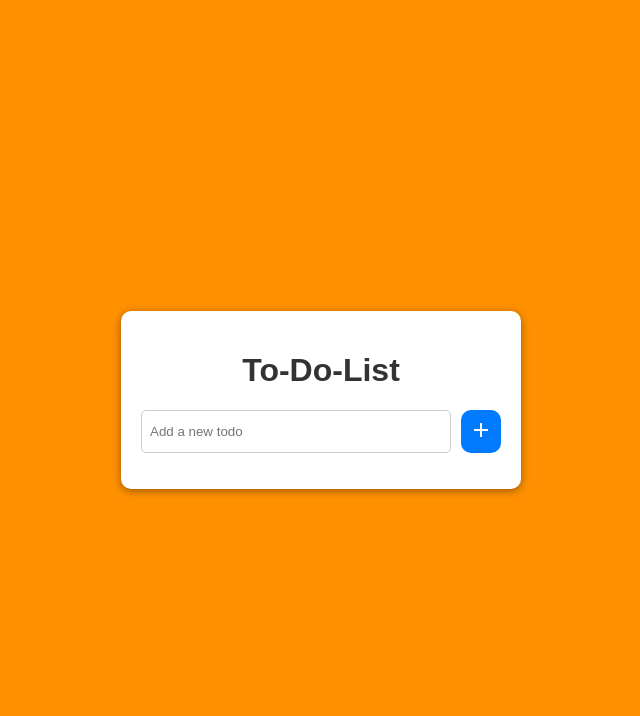
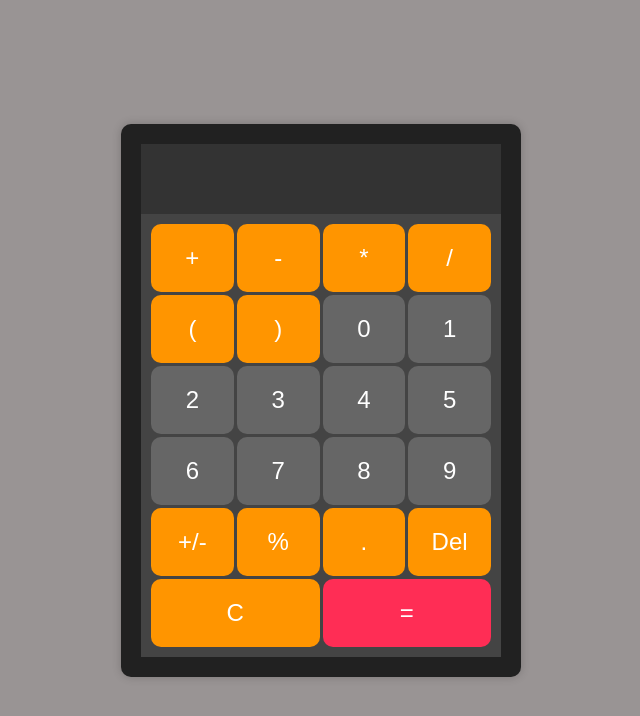
Before and after one commit to Nkbalaji2002/Temp-Ctrl-App, a React (Vite) app: page / in a window 1280 px wide. Shown: the top 716 px of the page, without its empty margins (319-959 px from the left). Built offline with nearby package versions, Linux system fonts and the light colour scheme.

Commit message:
calculator

```diff
--- a/index.html
+++ b/index.html
@@ -4,7 +4,7 @@
     <meta charset="UTF-8" />
     <link rel="icon" type="image/svg+xml" href="/vite.svg" />
     <meta name="viewport" content="width=device-width, initial-scale=1.0" />
-    <title>To-do-List</title>
+    <title>Calculator</title>
   </head>
   <body>
     <div id="root"></div>
--- a/package.json
+++ b/package.json
@@ -16,6 +16,7 @@
     "@mui/material": "^5.14.5",
     "axios": "^1.4.0",
     "localforage": "^1.10.0",
+    "mathjs": "^11.9.1",
     "react": "^18.2.0",
     "react-dom": "^18.2.0",
     "react-router-dom": "^6.15.0"
--- a/src/App.tsx
+++ b/src/App.tsx
@@ -1,11 +1,11 @@
 import React from "react";
-import ToDoList from "./components/ToDoList";
+import Calc from "./components/Calc";
 
 export const App: React.FC = () => {
   return (
     <>
       <div className="app">
-        <ToDoList />
+        <Calc />
       </div>
     </>
   );
--- /dev/null
+++ b/src/components/Calc.css
@@ -0,0 +1,66 @@
+.app {
+  text-align: center;
+}
+
+.container {
+  background-color: #212121;
+  border-radius: 10px;
+  box-shadow: 0 0 10px rgba(0, 0, 0, 0.2);
+  width: 360px;
+  overflow: hidden;
+  padding: 20px;
+}
+
+.display {
+  background-color: #333;
+  display: flex;
+  justify-content: flex-end;
+  align-items: center;
+  padding: 10px;
+  font-size: 2rem;
+  color: white;
+  height: 50px;
+}
+
+.buttons {
+  display: grid;
+  grid-template-columns: repeat(4, 1fr);
+  gap: 3px;
+  background-color: #444;
+  padding: 10px;
+}
+
+button {
+  background-color: #666;
+  color: white;
+  border: none;
+  border-radius: 10px;
+  font-size: 1.5rem;
+  padding: 20px;
+  cursor: pointer;
+  transition: background-color 0.2s, transform 0.2s;
+}
+
+button:hover {
+  background-color: #555;
+}
+
+.operator {
+  background-color: #ff9500;
+}
+
+.operator:hover {
+  background-color: #e57400;
+}
+
+.clear, .equals {
+  grid-column: span 2;
+}
+
+.equals {
+  background-color: #ff2d55;
+}
+
+.equals:hover {
+  background-color: #d8204d;
+}
--- /dev/null
+++ b/src/components/Calc.tsx
@@ -0,0 +1,102 @@
+import React, { useState } from "react";
+import "./Calc.css";
+import * as math from "mathjs";
+
+const Calc: React.FC = () => {
+  const [input, setInput] = useState<string>("");
+
+  const numbers = [0, 1, 2, 3, 4, 5, 6, 7, 8, 9];
+  const operators = ["+", "-", "*", "/", "(", ")"];
+
+  const handleButtonClick = (value: string) => {
+    setInput((prevInput) => prevInput + value);
+  };
+
+  const handleCalculate = () => {
+    try {
+      const result = math.evaluate(input);
+      setInput(result.toString());
+    } catch (error) {
+      setInput("Error");
+    }
+  };
+
+  const handleReset = () => {
+    setInput("");
+  };
+
+  const handleTogglePositiveandNegative = () => {
+    setInput((prevInput) => {
+      return (parseFloat(prevInput) * -1).toString();
+    });
+  };
+
+  const handlePercentage = () => {
+    setInput((prevInput) => {
+      return (parseFloat(prevInput) / 100).toString();
+    });
+  };
+
+  const handleAddDecimal = () => {
+    if (!input.includes(".")) {
+      setInput((prevInput) => {
+        return prevInput + ".";
+      });
+    }
+  };
+
+  const handleDelete = () => {
+    setInput((prevInput) => {
+      return prevInput.slice(0, -1);
+    });
+  };
+
+  return (
+    <>
+      <div className="container">
+        <div className="display">
+          <span className="input-display">{input}</span>
+        </div>
+        <div className="buttons">
+          {operators.map((operator) => (
+            <button
+              key={operator}
+              className="operator"
+              onClick={() => handleButtonClick(operator.toString())}
+            >
+              {operator}
+            </button>
+          ))}
+          {numbers.map((num) => (
+            <button key={num} onClick={() => handleButtonClick(num.toString())}>
+              {num}
+            </button>
+          ))}
+          <button
+            className="operator"
+            onClick={handleTogglePositiveandNegative}
+          >
+            +/-
+          </button>
+          <button className="operator" onClick={handlePercentage}>
+            %
+          </button>
+          <button className="operator" onClick={handleAddDecimal}>
+            .
+          </button>
+          <button className="operator" onClick={handleDelete}>
+            Del
+          </button>
+          <button className="operator clear" onClick={handleReset}>
+            C
+          </button>
+          <button className="equals" onClick={handleCalculate}>
+            =
+          </button>
+        </div>
+      </div>
+    </>
+  );
+};
+
+export default Calc;
--- a/src/components/ToDoList.css
+++ /dev/null
@@ -1,68 +0,0 @@
-.app {
-  text-align: center;
-}
-
-.container {
-  margin: 0 aut0;
-  padding: 20px;
-  background-color: #fff;
-  color: #333;
-  box-shadow: 0 2px 8px rgba(0, 0, 0, 0.4);
-  width: 360px;
-  border-radius: 10px;
-}
-
-.container h2 {
-  font-size: 24px;
-  margin-bottom: 1rem;
-}
-
-.todo-form {
-  display: flex;
-  gap: 10px;
-  margin-bottom: 1rem;
-}
-
-.todo-form input {
-  flex-grow: 1;
-  padding: 8px;
-  border: 1px solid #ccc;
-  border-radius: 5px;
-}
-
-.todo-form button,
-.todos li button {
-  padding: 8px;
-  background-color: #007bff;
-  color: #fff;
-  border: none;
-  border-radius: 10px;
-  cursor: pointer;
-}
-
-.todos li button {
-  background-color: #dc3545;
-}
-
-.todo-form button:hover {
-  background-color: #1b62ad;
-}
-
-.todos {
-  list-style: none;
-  padding: 0;
-}
-
-.todos li {
-  display: flex;
-  justify-content: space-between;
-  align-items: center;
-  padding: 8px;
-  border: 1px solid #ccc;
-  margin-bottom: 10px;
-  border-radius: 5px;
-}
-
-.todos li button:hover {
-  background-color: #c7182a;
-}
--- a/src/components/ToDoList.tsx
+++ /dev/null
@@ -1,81 +0,0 @@
-import React, { useEffect, useState } from "react";
-import "./ToDoList.css";
-import localforage from "localforage";
-import { Add, Delete } from "@mui/icons-material";
-
-interface Todo {
-  id: number;
-  text: string;
-  completed?: boolean;
-}
-
-const ToDoList: React.FC = () => {
-  const [todos, setTodos] = useState<Todo[]>([]);
-  const [newTodo, setNewTodo] = useState<string>("");
-
-  useEffect(() => {
-    // load tasks from local storage when component mounts
-    localforage.getItem<Todo[]>("todos").then((savedTodos) => {
-      if (savedTodos) {
-        console.log("Loading from local storage: ", savedTodos);
-        setTodos(savedTodos);
-      }
-    });
-  }, []);
-
-  useEffect(() => {
-    // save tasks to local storage whenever the todos state changes
-    localforage.setItem("todos", todos);
-    console.log(`saving to local storage: `, todos);
-  }, [todos]);
-
-  const handleAddTodo = () => {
-    if (newTodo.trim() !== "") {
-      const newTodoItem: Todo = {
-        id: Date.now(),
-        text: newTodo,
-      };
-      setTodos([...todos, newTodoItem]);
-      setNewTodo("");
-    }
-  };
-
-  const handleDeleteTodo = (index: number) => {
-    const updatedTodos = todos.filter((todo) => todo.id !== index);
-    setTodos(updatedTodos);
-  };
-
-  return (
-    <>
-      {/* to-do-list container */}
-      <div className="container">
-        <h1>To-Do-List</h1>
-        <div className="todo-form">
-          <input
-            type="text"
-            placeholder="Add a new todo"
-            value={newTodo}
-            onChange={(e) => setNewTodo(e.target.value)}
-          />
-          <button onClick={handleAddTodo}>
-            <Add />
-          </button>
-        </div>
-        <ul className="todos">
-          {todos.map((todo) => {
-            return (
-              <li key={todo.id}>
-                <span>{todo.text}</span>
-                <button onClick={() => handleDeleteTodo(todo.id)}>
-                  <Delete />
-                </button>
-              </li>
-            );
-          })}
-        </ul>
-      </div>
-    </>
-  );
-};
-
-export default ToDoList;
--- a/src/index.css
+++ b/src/index.css
@@ -5,7 +5,7 @@ body {
   align-items: center;
   min-height: 100vh;
   margin: 0 auto;
-  background-color: rgb(255, 145, 0);
+  background-color: rgb(153, 148, 148);
   max-width: 400px;
 }
 
```
Also changed, not shown: 1 other file (tests, documents, lock files or other folders).
